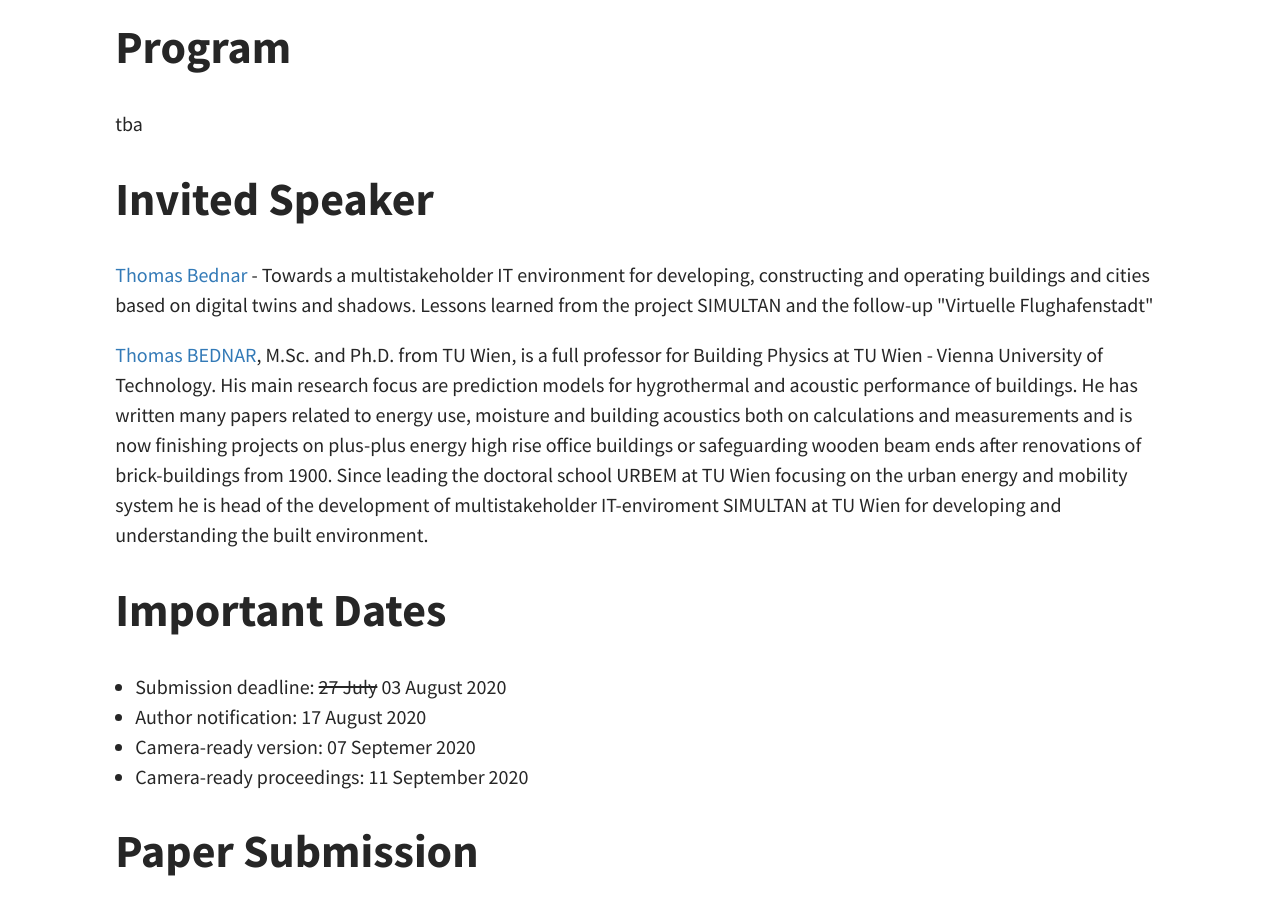
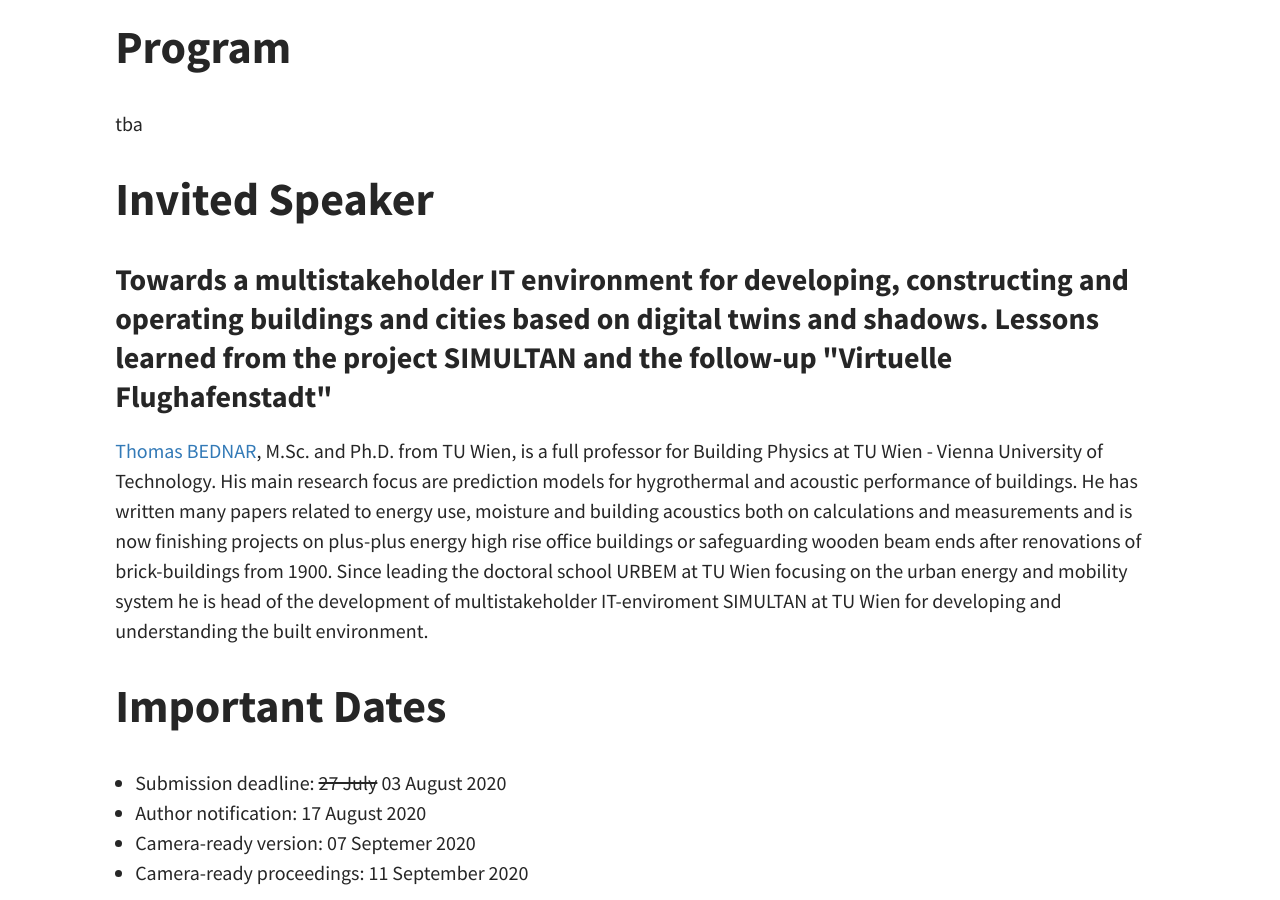
Before and after one commit to comodity/comodity.github.io, a Jekyll site: the page built from index.html, in a window 1280 px wide and 900 px high, scrolled down 1467 px. Built offline with Jekyll 4.4.1, drawn with Linux system fonts in a browser that asks for light colours; the list of posts is cut into pages by our own code.

Commit message:
Update home.html

```diff
--- a/_layouts/home.html
+++ b/_layouts/home.html
@@ -82,10 +82,10 @@ As such, we devote half of the day for interactive sessions and discussions.
 <!-- KEYNOTE -->
 <h1 id="invited-speakers">Invited Speaker</h1>
 
-<p>
-    <a href="https://www.bph.tuwien.ac.at/team/uebersicht/">Thomas Bednar</a> - Towards a multistakeholder IT environment for developing, constructing and operating buildings and cities based on digital twins and shadows.
+<h3>
+    Towards a multistakeholder IT environment for developing, constructing and operating buildings and cities based on digital twins and shadows.
     Lessons learned from the project SIMULTAN and the follow-up "Virtuelle Flughafenstadt"
-</p>
+</h3>
 <p>
     <a href="https://www.bph.tuwien.ac.at/team/uebersicht/">Thomas BEDNAR</a>, M.Sc. and Ph.D. from TU Wien, is a full professor for Building Physics at TU Wien - Vienna University of Technology. His main research focus are prediction models for hygrothermal and acoustic performance of buildings. He has written many papers related to energy use, moisture and building acoustics both on calculations and measurements and is now finishing projects on plus-plus energy high rise office buildings or safeguarding wooden beam ends after renovations of brick-buildings from 1900. Since leading the doctoral school URBEM at TU Wien focusing on the urban energy and mobility system he is head of the development of multistakeholder IT-enviroment SIMULTAN at TU Wien for developing and understanding the built environment.
 </p>
```
